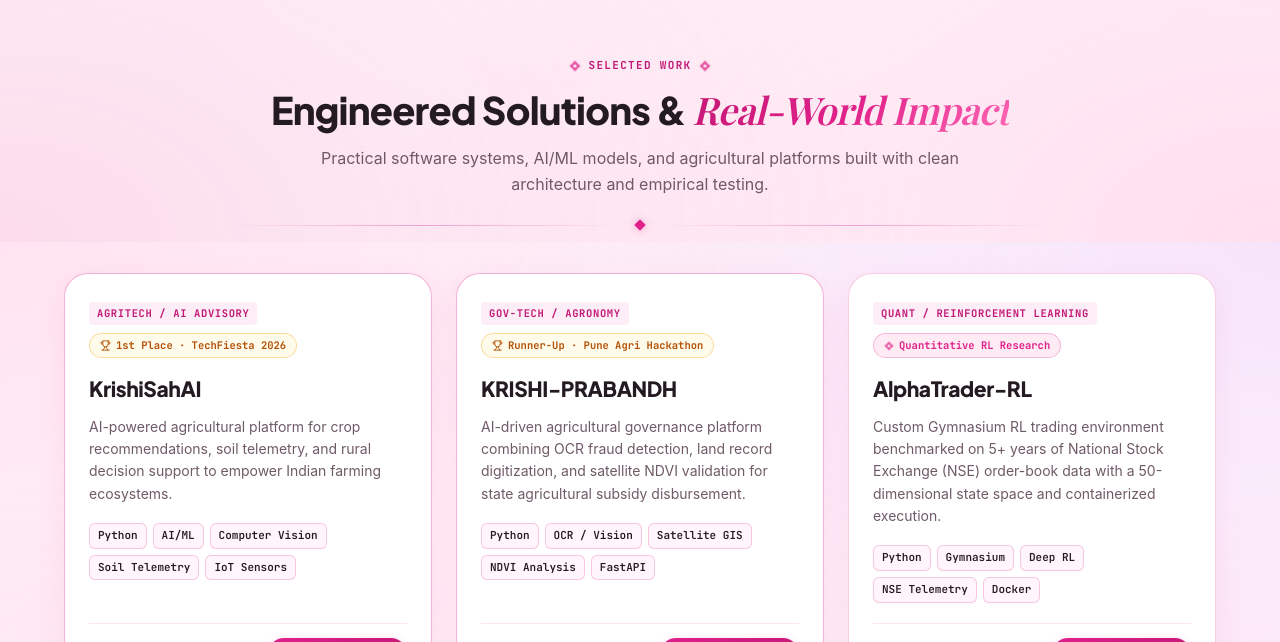
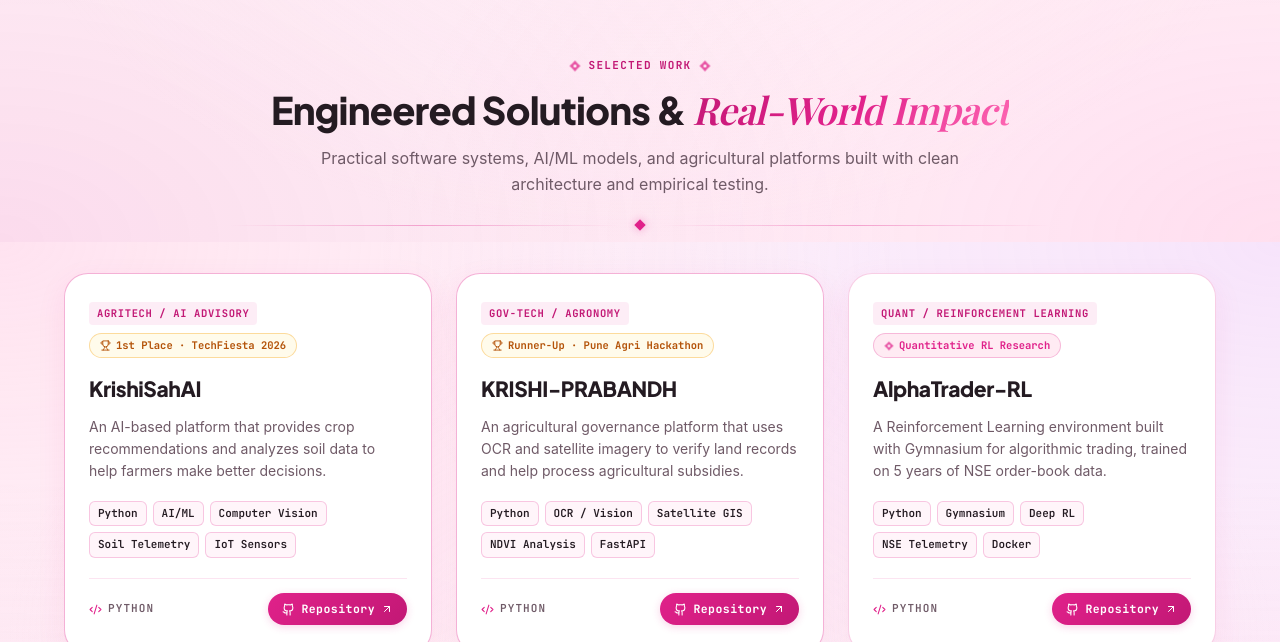
Before and after one commit to Shambhavi500/Shambhavi500, a React (Vite) app: page / in a window 1280 px wide. Shown: the part 2158-2800 px from the top of the page. Built offline with nearby package versions, Linux system fonts and the light colour scheme; no server answers; a web font is replaced by a local one.

Commit message:
refactor: rewrite copy to sound more authentic and factual
Removed AI buzzwords, simplified descriptions, and toned down exaggerated claims across profile, projects, skills, and achievements.

```diff
--- a/src/data/achievements.js
+++ b/src/data/achievements.js
@@ -12,10 +12,10 @@ export const ACHIEVEMENTS = [
     project: 'KrishiSahAI',
     projectUrl: 'https://github.com/Shambhavi500/KrishiSahAI',
     year: '2026',
-    scope: '600+ Participating Teams Nationwide',
-    summary: 'Secured 1st place among 600+ participating teams nationwide for building KrishiSahAI, an AI-driven agricultural assistance platform providing intelligent crop recommendations, soil telemetry, and rural decision support.',
+    scope: 'National Hackathon',
+    summary: 'Secured 1st place out of 600+ teams for building KrishiSahAI, an AI-based agricultural platform for crop recommendations and soil analysis.',
     technologies: ['Python', 'AI/ML', 'Soil Telemetry', 'Computer Vision'],
-    highlight: 'Selected as 1st Place Champion out of 600+ competitive teams across India.'
+    highlight: '1st Place out of 600+ teams.'
   },
   {
     id: '02',
@@ -28,11 +28,11 @@ export const ACHIEVEMENTS = [
     project: 'KRISHI-PRABANDH',
     projectUrl: 'https://github.com/Shambhavi500/KRISHI-PRABANDH',
     year: '2026',
-    scope: 'National Competition vs Startups & Industry Teams',
-    grant: 'INR 15 Lakh Government Development Grant',
-    summary: 'Secured National Runner-Up competing against professional startups and industry participants. Our AI-powered agricultural governance solution with OCR fraud detection and satellite NDVI spectral validation was presented to senior government officials.',
-    presentationNote: 'Presented to senior government officials and Maharashtra State Leadership.',
+    scope: 'National Competition',
+    grant: 'INR 15 Lakh Government Grant',
+    summary: 'Runner-Up against startups and industry participants. Our project used OCR and satellite imagery to verify land records and process subsidies. We presented the solution to senior government officials.',
+    presentationNote: 'Presented to senior government officials.',
     technologies: ['Python', 'Satellite GIS', 'NDVI Spectral', 'OCR Fraud Detection', 'Multi-stack'],
-    highlight: 'Awarded INR 15 Lakh government grant for state-level prototype deployment.'
+    highlight: 'Awarded INR 15 Lakh government grant for further development.'
   }
 ];
--- a/src/data/profile.js
+++ b/src/data/profile.js
@@ -7,13 +7,13 @@ export const PROFILE = {
   username: 'Shambhavi500',
   eyebrow: 'ATELIER NO. 500 // AI/ML & SYSTEMS',
   headline: 'AI/ML • SOFTWARE DEVELOPMENT • DATA STRUCTURES & ALGORITHMS',
-  heroDescription: 'Building intelligent, data-driven systems with real-world impact.',
+  heroDescription: 'I enjoy building systems that connect software with the real world, exploring AI/ML, and participating in hackathons.',
   metaChips: [
     { label: 'PICT • ENTC', category: 'ACADEMICS' },
     { label: 'SOFTWARE + AI/ML', category: 'FOCUS' },
     { label: 'PUNE, INDIA', category: 'LOCATION' }
   ],
-  bioTagline: 'Architecting Autonomous Systems, AI Engines & High-Impact AgriTech',
+  bioTagline: 'Engineering student building software and AI systems',
   avatarUrl: 'https://avatars.githubusercontent.com/u/222983931?v=4',
   initials: 'SP',
   email: 'shambhavipatil5631@gmail.com',
--- a/src/data/projects.js
+++ b/src/data/projects.js
@@ -12,7 +12,7 @@ export const SHOWCASE_PROJECTS = [
     badge: '1st Place · TechFiesta 2026',
     badgeType: 'winner',
     language: 'Python',
-    description: 'AI-powered agricultural platform for crop recommendations, soil telemetry, and rural decision support to empower Indian farming ecosystems.',
+    description: 'An AI-based platform that provides crop recommendations and analyzes soil data to help farmers make better decisions.',
     technologies: ['Python', 'AI/ML', 'Computer Vision', 'Soil Telemetry', 'IoT Sensors'],
     achievement: 'Winner at TechFiesta 2026 (Agriculture Domain) out of 600+ teams',
     featured: true
@@ -26,7 +26,7 @@ export const SHOWCASE_PROJECTS = [
     badge: 'Runner-Up · Pune Agri Hackathon',
     badgeType: 'winner',
     language: 'Python',
-    description: 'AI-driven agricultural governance platform combining OCR fraud detection, land record digitization, and satellite NDVI validation for state agricultural subsidy disbursement.',
+    description: 'An agricultural governance platform that uses OCR and satellite imagery to verify land records and help process agricultural subsidies.',
     technologies: ['Python', 'OCR / Vision', 'Satellite GIS', 'NDVI Analysis', 'FastAPI'],
     achievement: 'Runner-Up at Pune Agri International Hackathon; presented to senior government officials; ₹15L grant',
     featured: true
@@ -40,7 +40,7 @@ export const SHOWCASE_PROJECTS = [
     badge: 'Quantitative RL Research',
     badgeType: 'research',
     language: 'Python',
-    description: 'Custom Gymnasium RL trading environment benchmarked on 5+ years of National Stock Exchange (NSE) order-book data with a 50-dimensional state space and containerized execution.',
+    description: 'A Reinforcement Learning environment built with Gymnasium for algorithmic trading, trained on 5 years of NSE order-book data.',
     technologies: ['Python', 'Gymnasium', 'Deep RL', 'NSE Telemetry', 'Docker'],
     achievement: 'High-frequency simulation environment for algorithmic policy optimization',
     featured: true
@@ -54,7 +54,7 @@ export const SHOWCASE_PROJECTS = [
     badge: 'Multi-Agent Workflow Engine',
     badgeType: 'highlight',
     language: 'Python',
-    description: 'AI DaVinci Resolve editing assistant & multi-agent workflow engine orchestrating timeline operations, asset synthesis, and automated editorial cuts.',
+    description: 'A multi-agent workflow engine that automates timeline operations and editing tasks within DaVinci Resolve.',
     technologies: ['Python', 'DaVinci Resolve API', 'Multi-Agent Systems', 'Async IO', 'Automation'],
     achievement: 'Autonomous workflow orchestration for professional video editing pipelines',
     featured: true
@@ -68,7 +68,7 @@ export const SHOWCASE_PROJECTS = [
     badge: 'Autonomous FinTech OS',
     badgeType: 'highlight',
     language: 'TypeScript',
-    description: 'Autonomous revenue recovery operating system designed for the Indian fintech ecosystem, featuring real-time payment reconciliation and event-driven architecture.',
+    description: 'An event-driven system built for payment reconciliation and automated revenue recovery.',
     technologies: ['TypeScript', 'Node.js', 'Fintech APIs', 'Event-Driven Arch', 'Distributed Systems'],
     achievement: 'Event-driven payment reconciliation and automated recovery state machine',
     featured: true
@@ -82,7 +82,7 @@ export const SHOWCASE_PROJECTS = [
     badge: 'Satellite Remote Sensing',
     badgeType: 'highlight',
     language: 'JavaScript',
-    description: 'Vegetation index computation and canopy health analysis using satellite spectral bands, remote sensing imagery, and Google Earth Engine APIs.',
+    description: 'A tool that uses Google Earth Engine and satellite imagery to calculate vegetation indices and analyze crop health.',
     technologies: ['JavaScript', 'Google Earth Engine', 'Remote Sensing', 'GIS', 'Spectral Bands'],
     achievement: 'Canopy telemetry and vegetative health index extraction from multispectral imagery',
     featured: true
--- a/src/data/skills.js
+++ b/src/data/skills.js
@@ -12,24 +12,24 @@ export const SKILL_CATEGORIES = [
       { name: 'Java', note: 'Object-Oriented Design, Enterprise Fundamentals', primary: true },
       { name: 'JavaScript', note: 'Frontend, Full-Stack, GEE Remote Sensing', primary: true },
       { name: 'C', note: 'Low-Level Hardware, Embedded Systems' },
-      { name: 'HTML & CSS', note: 'Modern Web, Barbiecore Editorial UI' }
+      { name: 'HTML & CSS', note: 'Web Design' }
     ]
   },
   {
     category: 'AI & MACHINE LEARNING',
-    description: 'Applied intelligence, agent workflows, and telemetry analysis',
+    description: 'Applied intelligence and modeling',
     skills: [
       { name: 'AI / ML', note: 'Algorithms, Training & Inference Pipelines', primary: true },
       { name: 'Machine Learning', note: 'Scikit-learn, Predictive Modeling', primary: true },
-      { name: 'Computer Vision', note: 'Image Processing, OCR Fraud Detection', primary: true },
-      { name: 'Reinforcement Learning', note: 'Gymnasium Environments, NSE Backtesting' },
-      { name: 'Multi-Agent Systems', note: 'Workflow Automation, DaVinci Resolve' },
+      { name: 'Computer Vision', note: 'Image Processing, OCR', primary: true },
+      { name: 'Reinforcement Learning', note: 'Gymnasium Environments' },
+      { name: 'Multi-Agent Systems', note: 'Workflow Automation' },
       { name: 'NDVI Spectral Analysis', note: 'Satellite Remote Sensing & GIS' }
     ]
   },
   {
     category: 'DEVELOPMENT & EMBEDDED',
-    description: 'Hardware-software co-design, mobile, and telecommunication systems',
+    description: 'Hardware-software co-design and mobile development',
     skills: [
       { name: 'Android Development', note: 'Native Mobile Engineering', primary: true },
       { name: 'Embedded C & Arduino', note: 'Microcontrollers, Sensor Interfacing', primary: true },
@@ -41,20 +41,20 @@ export const SKILL_CATEGORIES = [
     category: 'TOOLS & INFRASTRUCTURE',
     description: 'Engineering workflows, version control, and containerization',
     skills: [
-      { name: 'Git', note: 'Distributed Version Control & Branching', primary: true },
-      { name: 'GitHub', note: 'Collaboration, CI/CD Actions, Open Source', primary: true },
-      { name: 'Docker', note: 'Containerization & Reproducible Environments' },
+      { name: 'Git', note: 'Version Control', primary: true },
+      { name: 'GitHub', note: 'Collaboration', primary: true },
+      { name: 'Docker', note: 'Containerization' },
       { name: 'SDLC & Agile', note: 'Sprint Planning, Technical Code Reviews' },
-      { name: 'Test Plan Design', note: 'Test Case Execution, QA Automation' }
+      { name: 'Test Plan Design', note: 'Test Case Execution' }
     ]
   },
   {
     category: 'CORE ENGINEERING & FOUNDATIONS',
     description: 'Academic rigor and algorithmic problem solving',
     skills: [
-      { name: 'Data Structures & Algorithms', note: 'Rigorous algorithmic problem solving', primary: true },
+      { name: 'Data Structures & Algorithms', note: 'Algorithmic problem solving', primary: true },
       { name: 'Electronics & Telecomm (ENTC)', note: 'Signal Processing, Communication Theory' },
-      { name: 'Real-World System Architecture', note: 'From Hackathon Prototypes to Live Gov-Tech' }
+      { name: 'System Architecture', note: 'System Design' }
     ]
   }
 ];
```
